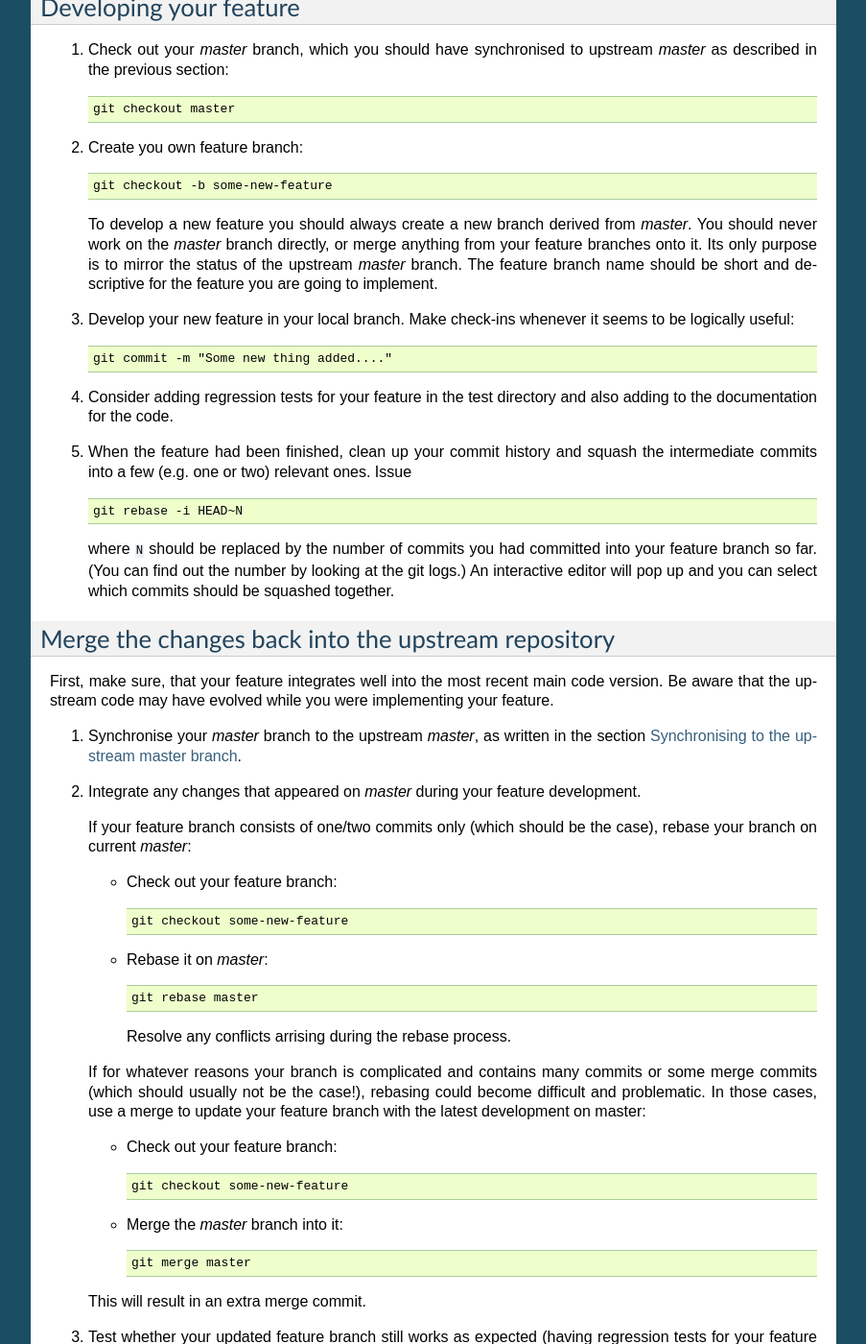
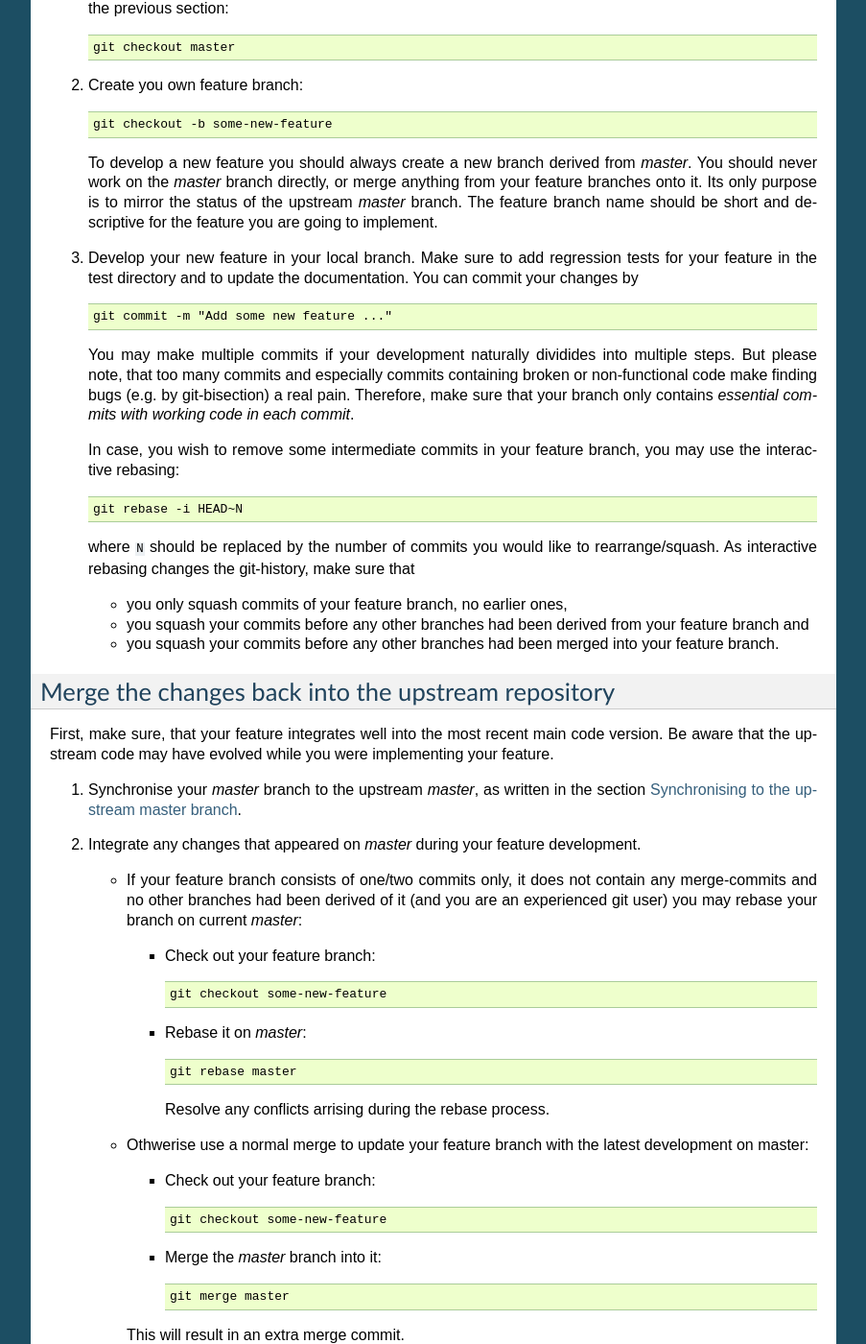
Before and after one commit to dftbplus/develguide, a Sphinx documentation site: the page built from docs/gitworkflow.rst, in a window 1280 px wide and 1400 px high, scrolled down 2445 px. Shown: the whole window at 96% size, without its empty margins (198-1101 px from the left). Built offline with Sphinx 7.4.7, drawn with Linux system fonts in a browser that asks for light colours; some of the changed text lies outside the part shown.

Commit message:
Make rebasing less prominent in git workflow

```diff
--- a/docs/gitworkflow.rst
+++ b/docs/gitworkflow.rst
@@ -39,13 +39,7 @@
 
 #. Develop and finish your feature in your feature branch.
 
-#. Squash intermediate irrelevant commits of your feature branch, so that your
-   branch only contains 1-2 relevant ones.
-
-#. Synchronize your `master` branch (``origin/master``) to be identical to
-   upstream `master` (``upstream master``).
-
-#. Rebase your feature branch on the update master branch.
+#. Integrate eventual changes form the upstream master branch.
 
 #. Issue a *pull request* for your feature branch.
 
@@ -162,8 +156,8 @@
 
    You will then have to derive a new feature branch from the reset `master`
    branch and then add your changes manually to this new feature
-   branch. Therefore, to avoid this extra work, make sure you **never change
-   your personal `master` branch**, apart from synchronising it with upstream
+   branch. Therefore, to avoid this extra work, make sure you *never change
+   your personal `master` branch*, apart from synchronising it with upstream
    `master`.
 
 
@@ -177,7 +171,7 @@
 
 #. Create you own feature branch::
 
-       git checkout -b some-new-feature
+     git checkout -b some-new-feature
 
    To develop a new feature you should always create a new branch derived from
    `master`.  You should never work on the `master` branch directly, or merge
@@ -185,23 +179,34 @@
    the status of the upstream `master` branch. The feature branch name should be
    short and descriptive for the feature you are going to implement.
 
-#. Develop your new feature in your local branch. Make check-ins whenever it
-   seems to be logically useful::
+#. Develop your new feature in your local branch. Make sure to add regression
+   tests for your feature in the test directory and to update the documentation.
+   You can commit your changes by ::
 
-       git commit -m "Some new thing added...."
+       git commit -m "Add some new feature ..."
 
-#. Consider adding regression tests for your feature in the test directory and
-   also adding to the documentation for the code.
+   You may make multiple commits if your development naturally dividides into
+   multiple steps. But please note, that too many commits and especially commits
+   containing broken or non-functional code make finding bugs (e.g. by
+   git-bisection) a real pain. Therefore, make sure that your branch only
+   contains *essential commits with working code in each commit*.
 
-#. When the feature had been finished, clean up your commit history and squash
-   the intermediate commits into a few (e.g. one or two) relevant ones. Issue ::
+   In case, you wish to remove some intermediate commits in your feature branch,
+   you may use the interactive rebasing::
 
      git rebase -i HEAD~N
 
-   where ``N`` should be replaced by the number of commits you had committed
-   into your feature branch so far. (You can find out the number by looking at
-   the git logs.) An interactive editor will pop up and you can select which
-   commits should be squashed together.
+   where ``N`` should be replaced by the number of commits you would like to
+   rearrange/squash. As interactive rebasing changes the git-history, make sure
+   that
+
+   * you only squash commits of your feature branch, no earlier ones,
+
+   * you squash your commits before any other branches had been derived from
+     your feature branch and
+
+   * you squash your commits before any other branches had been merged into your
+     feature branch.
 
 
 Merge the changes back into the upstream repository
@@ -217,34 +222,33 @@
 #. Integrate any changes that appeared on `master` during your feature
    development.
 
-   If your feature branch consists of one/two commits only (which should be the
-   case), rebase your branch on current `master`:
+   * If your feature branch consists of one/two commits only, it does not
+     contain any merge-commits and no other branches had been derived of it (and
+     you are an experienced git user) you may rebase your branch on current
+     `master`:
 
-   * Check out your feature branch::
+     - Check out your feature branch::
 
-       git checkout some-new-feature
+         git checkout some-new-feature
 
-   * Rebase it on `master`::
+     - Rebase it on `master`::
 
-       git rebase master
+         git rebase master
 
-     Resolve any conflicts arrising during the rebase process.
+       Resolve any conflicts arrising during the rebase process.
 
+   * Othwerise use a normal merge to update your feature branch with the latest
+     development on master:
 
-   If for whatever reasons your branch is complicated and contains many commits
-   or some merge commits (which should usually not be the case!), rebasing could
-   become difficult and problematic. In those cases, use a merge to update your
-   feature branch with the latest development on master:
+     - Check out your feature branch::
 
-   * Check out your feature branch::
+         git checkout some-new-feature
 
-       git checkout some-new-feature
+     - Merge the `master` branch into it::
 
-   * Merge the `master` branch into it::
+         git merge master
 
-       git merge master
-
-   This will result in an extra merge commit.
+     This will result in an extra merge commit.
 
 #. Test whether your updated feature branch still works as expected (having
    regression tests for your feature can help here).
@@ -307,39 +311,23 @@
 Updating submodules after changing to a branch
 ----------------------------------------------
 
-If you change between branches, the target branch may contain a different
-version of the submodule as the previous one. This can be easily detected by
-issuing ::
+If you change between branches, the branch you change into may reference a
+different commit of a submodule as the branch you just have left. You can
+recognise this by looking at the status of the submodules after the branch
+change, e.g. by issuing ::
 
   git status
 
-after having changed the branch and looking for submodules with "modified"
-status. If any of the submodules is affected, you must align the submodules to
-the correct version (the one recorded for the branch you have changed to). This
-can be easily achieved for all submodules by issuing ::
+The directories containing affected submodules will have their status set to
+"modified". These submodules must be realigned to the correct commit (to the
+commit recorded for the current branch) before you do any other work in the
+branch. This you can for all submodules by issuing ::
 
   git submodule update --recursive
 
 
-Referencing submodules
-----------------------
-
-Since the code should be available for users without accounts on github.com, all
-submodules are included as web (https) links instead of ssh references.
-
-If you work on the integration of the submodules, you might find it useful to
-globally configure git to substitute ssh links for the https references by
-issuing the command ::
-
-  git config --global url.ssh://git@github.com/.insteadOf https://github.com/
-
-You can alternatively set up this substitution for only your local `dftbplus`
-repository. You should run this command in the directory containing your copy
-and leave out the ``--global`` option.
-
-
-Updating submodules
--------------------
+Changing submodule content
+--------------------------
 
 If you need to modify the submodules, you should fork their respective projects
 and work according their development workflow.
@@ -364,3 +352,20 @@
 
 #. Stage the submodule folder and the `CMakeFiles.txt` file for a commit and
    commit your changes.
+
+
+Referencing submodules
+----------------------
+
+Since the code should be available for users without accounts on github.com, all
+submodules are included as web (https) links instead of ssh references.
+
+If you work on the integration of the submodules, you might find it useful to
+globally configure git to substitute ssh links for the https references by
+issuing the command ::
+
+  git config --global url.ssh://git@github.com/.insteadOf https://github.com/
+
+You can alternatively set up this substitution for only your local `dftbplus`
+repository. You should run this command in the directory containing your copy
+and leave out the ``--global`` option.
```
